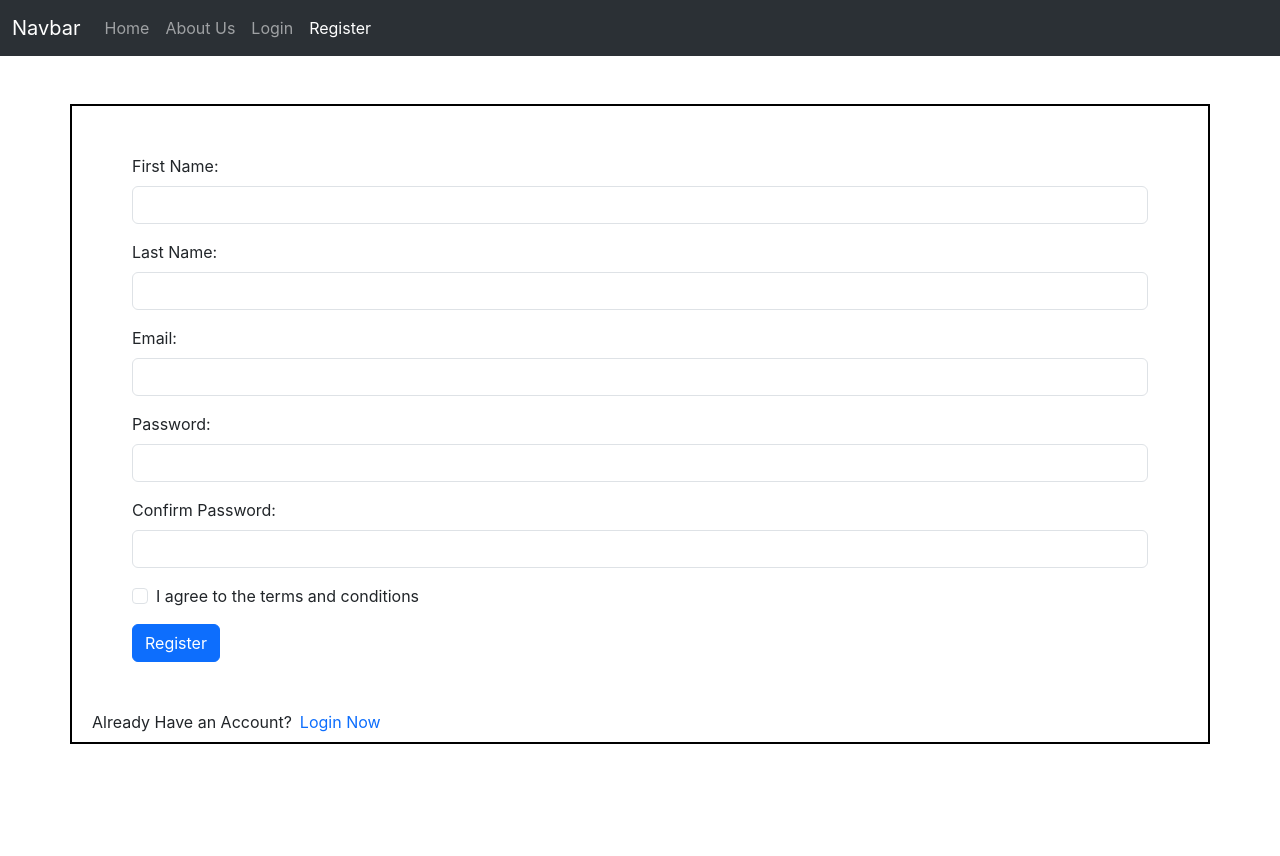
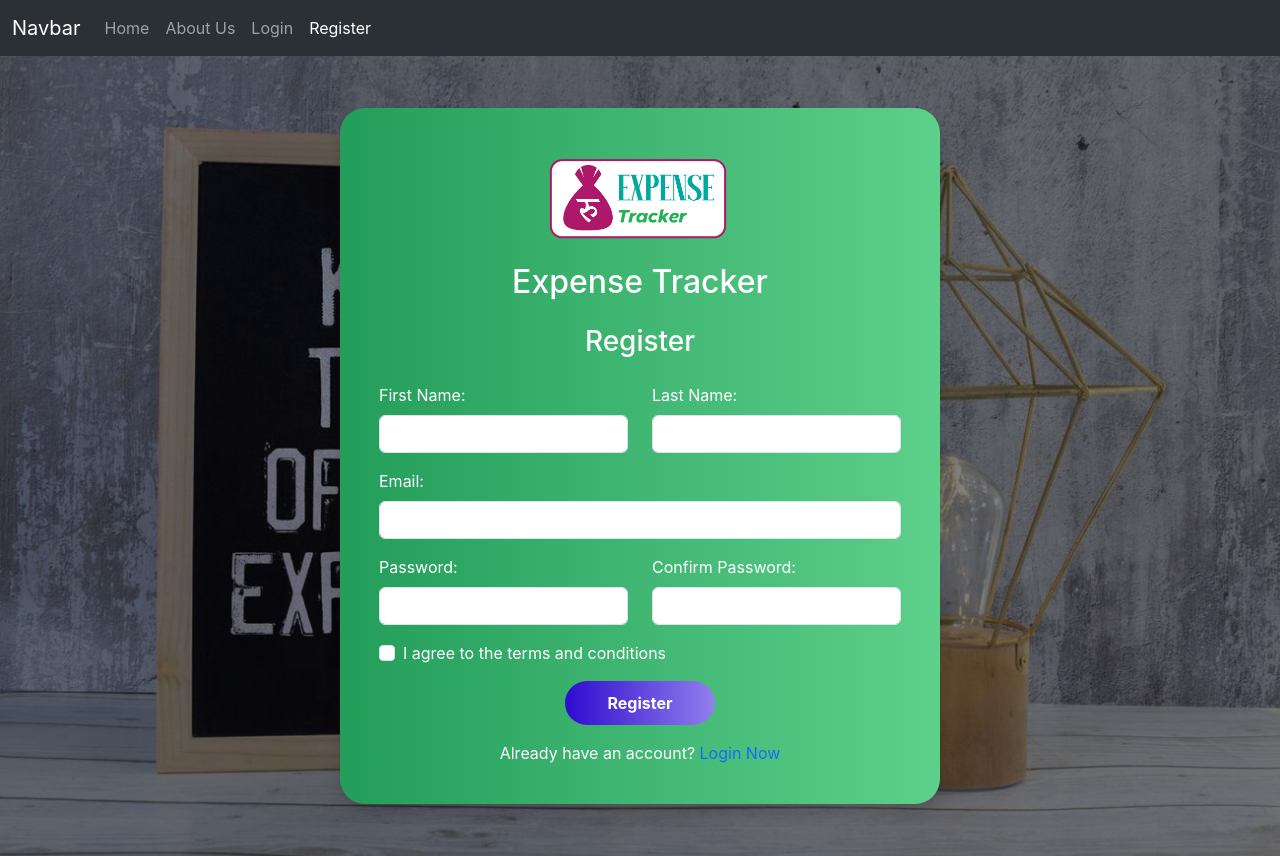
Before and after one commit to Samriddhacoderho/EXPENSE_MANAGEMENT_SYSTEM, a React (Create React App) app in the folder client_side/: page /register in a window 1280 px wide. Before the commit the page ends 800 px from the top, so only its background shows below. Built offline with nearby package versions, Linux system fonts and the light colour scheme.

Commit message:
Pull from frontend branch. New Update:Register UI with LOGO

```diff
--- a/client_side/src/components/Register.jsx
+++ b/client_side/src/components/Register.jsx
@@ -2,44 +2,51 @@ import React, { useContext } from "react";
 import { useForm } from "react-hook-form";
 import { Link, useNavigate } from "react-router-dom";
 import { context } from "../contexts/Context";
+import styles from "../css_files/Register.module.css";
 
 const Register = () => {
-  const isLoggedin=document.cookie.includes("loginToken=")
-  const contextAccess=useContext(context);
-  const navigate=useNavigate()
+  const isLoggedin = document.cookie.includes("loginToken=");
+  const contextAccess = useContext(context);
+  const navigate = useNavigate();
   const {
     register,
     handleSubmit,
     watch,
-    formState:{errors,isSubmitting}
+    formState: { errors, isSubmitting },
   } = useForm();
 
   const onclick = async (data) => {
-    const response=await fetch("http://localhost:8000/register",{
-      method:"POST",
+    const response = await fetch("http://localhost:8000/register", {
+      method: "POST",
       headers: {
         "Content-Type": "application/json",
       },
-      body:JSON.stringify(data),
-      credentials:"include"
-    })
-    if(!response.ok)
-    {
-      const errorMessage=await response.text();
-      alert(errorMessage)
-    }
-    else
-    {
-      const result=await response.json()
-      alert(result.message)
-      contextAccess.setUserMessage(result.firstname)
-      navigate("/")
+      body: JSON.stringify(data),
+      credentials: "include",
+    });
+    if (!response.ok) {
+      const errorMessage = await response.text();
+      alert(errorMessage);
+    } else {
+      const result = await response.json();
+      alert(result.message);
+      contextAccess.setUserMessage(result.firstname);
+      navigate("/");
     }
   };
-  return (
-    !isLoggedin?<div className="container my-5" style={{ border: "2px solid black" }}>
-      <form className="my-5 mx-5" onSubmit={handleSubmit(onclick)}>
-        <div className="mb-3">
+
+  return !isLoggedin ? (
+    <div
+      className={`${styles.container} d-flex align-items-center justify-content-center`}
+    >
+      <div className={`${styles.card} shadow`}>
+        {/* Logo */}
+        <div className={`${styles.logo} mb-3`} />
+        <h2 className="text-center mb-4">Expense Tracker</h2>
+        <h3 className="text-center mb-4">Register</h3>
+        <form onSubmit={handleSubmit(onclick)}>
+          <div className="row">
+            <div className="col-md-6 mb-3">
               <label htmlFor="firstname" className="form-label">
                 First Name:
               </label>
@@ -47,18 +54,18 @@ const Register = () => {
                 type="text"
                 id="firstname"
                 name="firstname"
-            className="form-control"
+                className={`form-control ${
+                  errors.firstname ? "is-invalid" : ""
+                }`}
                 {...register("firstname", {
                   required: "Firstname must not be left empty",
                 })}
               />
               {errors.firstname && (
-            <p className="errors" style={{ color: "red" }}>
-              {errors.firstname.message}
-            </p>
+                <div className="invalid-feedback">{errors.firstname.message}</div>
               )}
             </div>
-        <div className="mb-3">
+            <div className="col-md-6 mb-3">
               <label htmlFor="lastname" className="form-label">
                 Last Name:
               </label>
@@ -66,16 +73,18 @@ const Register = () => {
                 type="text"
                 id="lastname"
                 name="lastname"
-            className="form-control"
+                className={`form-control ${
+                  errors.lastname ? "is-invalid" : ""
+                }`}
                 {...register("lastname", {
                   required: "Last name must not be left empty",
                 })}
               />
-          {errors.lastname && <p className="errors" style={{ color: "red" }}>
-              {errors.lastname.message}
-            </p>}
+              {errors.lastname && (
+                <div className="invalid-feedback">{errors.lastname.message}</div>
+              )}
             </div>
-
+          </div>
           <div className="mb-3">
             <label htmlFor="email" className="form-label">
               Email:
@@ -84,15 +93,15 @@ const Register = () => {
               type="email"
               id="email"
               name="email"
-            className="form-control"
+              className={`form-control ${errors.email ? "is-invalid" : ""}`}
               {...register("email", { required: "Email is required" })}
             />
-          {errors.email && <p className="errors" style={{ color: "red" }}>
-              {errors.email.message}
-            </p>}
+            {errors.email && (
+              <div className="invalid-feedback">{errors.email.message}</div>
+            )}
           </div>
-
-        <div className="mb-3">
+          <div className="row">
+            <div className="col-md-6 mb-3">
               <label htmlFor="password" className="form-label">
                 Password:
               </label>
@@ -100,18 +109,19 @@ const Register = () => {
                 type="password"
                 id="password"
                 name="password"
-            className="form-control"
+                className={`form-control ${
+                  errors.password ? "is-invalid" : ""
+                }`}
                 {...register("password", {
                   required: "Password is required",
                   minLength: { value: 8, message: "Minimum Length is 8" },
                 })}
               />
-          {errors.password && <p className="errors" style={{ color: "red" }}>
-              {errors.password.message}
-            </p>}
+              {errors.password && (
+                <div className="invalid-feedback">{errors.password.message}</div>
+              )}
             </div>
-
-        <div className="mb-3">
+            <div className="col-md-6 mb-3">
               <label htmlFor="confirmpassword" className="form-label">
                 Confirm Password:
               </label>
@@ -119,7 +129,9 @@ const Register = () => {
                 type="password"
                 id="confirmpassword"
                 name="confirmpassword"
-            className="form-control"
+                className={`form-control ${
+                  errors.confirmPass ? "is-invalid" : ""
+                }`}
                 {...register("confirmPass", {
                   required: "Confirm Password is required",
                   minLength: { value: 8, message: "Minimum Length is 8" },
@@ -128,42 +140,49 @@ const Register = () => {
                     "Passwords do not match each other",
                 })}
               />
-          {errors.confirmPass && <p className="errors" style={{ color: "red" }}>
+              {errors.confirmPass && (
+                <div className="invalid-feedback">
                   {errors.confirmPass.message}
-            </p>}
                 </div>
-
+              )}
+            </div>
+          </div>
           <div className="mb-3 form-check">
             <input
               type="checkbox"
               className="form-check-input"
-            id="exampleCheck1"
+              id="agreements"
               {...register("agreements", { required: "This must be checked" })}
             />
-          <label className="form-check-label" htmlFor="exampleCheck1">
+            <label className="form-check-label" htmlFor="agreements">
               I agree to the terms and conditions
             </label>
             {errors.agreements && (
-            <p className="errors" style={{ color: "red" }}>
-              {errors.agreements.message}
-            </p>
+              <div className="text-danger">{errors.agreements.message}</div>
             )}
           </div>
-
-        <div className="mb-3">
+          <div className="text-center">
             <button
               type="submit"
-            className="btn btn-primary"
+              className={`btn ${styles.registerButton}`}
               disabled={isSubmitting}
             >
-            {isSubmitting?"Registering":"Register"}
+              {isSubmitting ? "Registering..." : "Register"}
             </button>
           </div>
         </form>
-      <div className="mx-2 my-2">
-        Already Have an Account?<Link className="mx-2 link-offset-2 link-offset-3-hover link-underline link-underline-opacity-0 link-underline-opacity-75-hover" to="/login">Login Now</Link>
+        <div className="text-center mt-3">
+          Already have an account?{" "}
+          <Link to="/login" className="text-decoration-none">
+            Login Now
+          </Link>
         </div>
-    </div>:<>You cannot access this page after logging in</>
+      </div>
+    </div>
+  ) : (
+    <div className="container text-center">
+      <h5>You cannot access this page after logging in.</h5>
+    </div>
   );
 };
 
--- /dev/null
+++ b/client_side/src/css_files/Register.module.css
@@ -0,0 +1,50 @@
+.container {
+    min-height: 100vh;
+    display: flex;
+    justify-content: center;
+    align-items: center;
+    background: linear-gradient(
+        rgba(0, 0, 0, 0.5),
+        rgba(0, 0, 0, 0.5)
+      ),
+      url("/public/frontpage_background.jpg");
+    background-size: cover;
+    background-position: center;
+  }
+
+  .card {
+    width: 600px;
+    max-width: 100%;
+    padding: 39px;
+    border-radius: 25px;
+    background: linear-gradient(to right, #239d5a, #5dd08b);
+    box-shadow: 0 10px 30px rgba(0, 0, 0, 0.5);
+    color: white;
+  }
+  /* Logo removed for now for the seamless transition between pages as it was covering
+  large area and the card was too big making it look unpolished */
+
+  .logo {
+    width:200px;
+    height: 100px; /* Adjust height as needed */
+    background-image: url('/public/logo.png');
+    background-size: cover; /* Ensures the image covers the area without distortion */
+    background-position: center; /* Centers the image within the container */
+    margin: 0 auto;  /* Centers the logo horizontally */
+  }
+
+  .registerButton {
+    border-radius: 25px; /* Higher border radius for roundness */
+    width: 150px;       /* Smaller button width */
+    background: linear-gradient(to right, #2f0bcf, #9180ed); /* Gradient background */
+    color: white;       /* White text */
+    font-weight: bold;  /* Bold text */
+    border: none;       /* Remove border */
+    padding: 10px 20px;      /* Add padding */
+    cursor: pointer;    /* Pointer cursor */
+  }
+
+  .registerButton:hover {
+    background: linear-gradient(to right, #121111, #232221);
+    box-shadow: 0 4px 8px rgba(0, 0, 0, 0.2);
+  }
```
Lines whose indentation alone changed are shown as unchanged.
